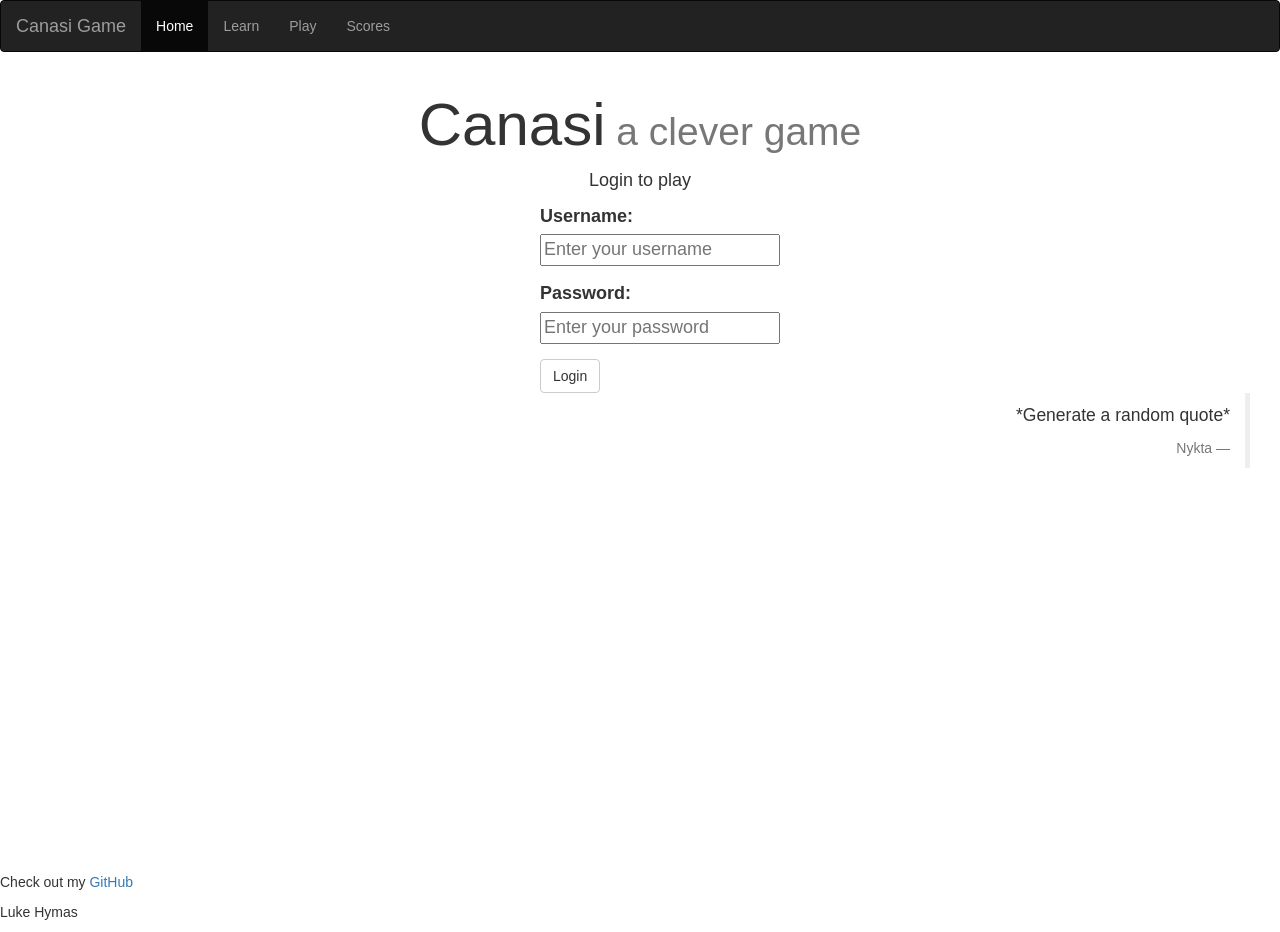
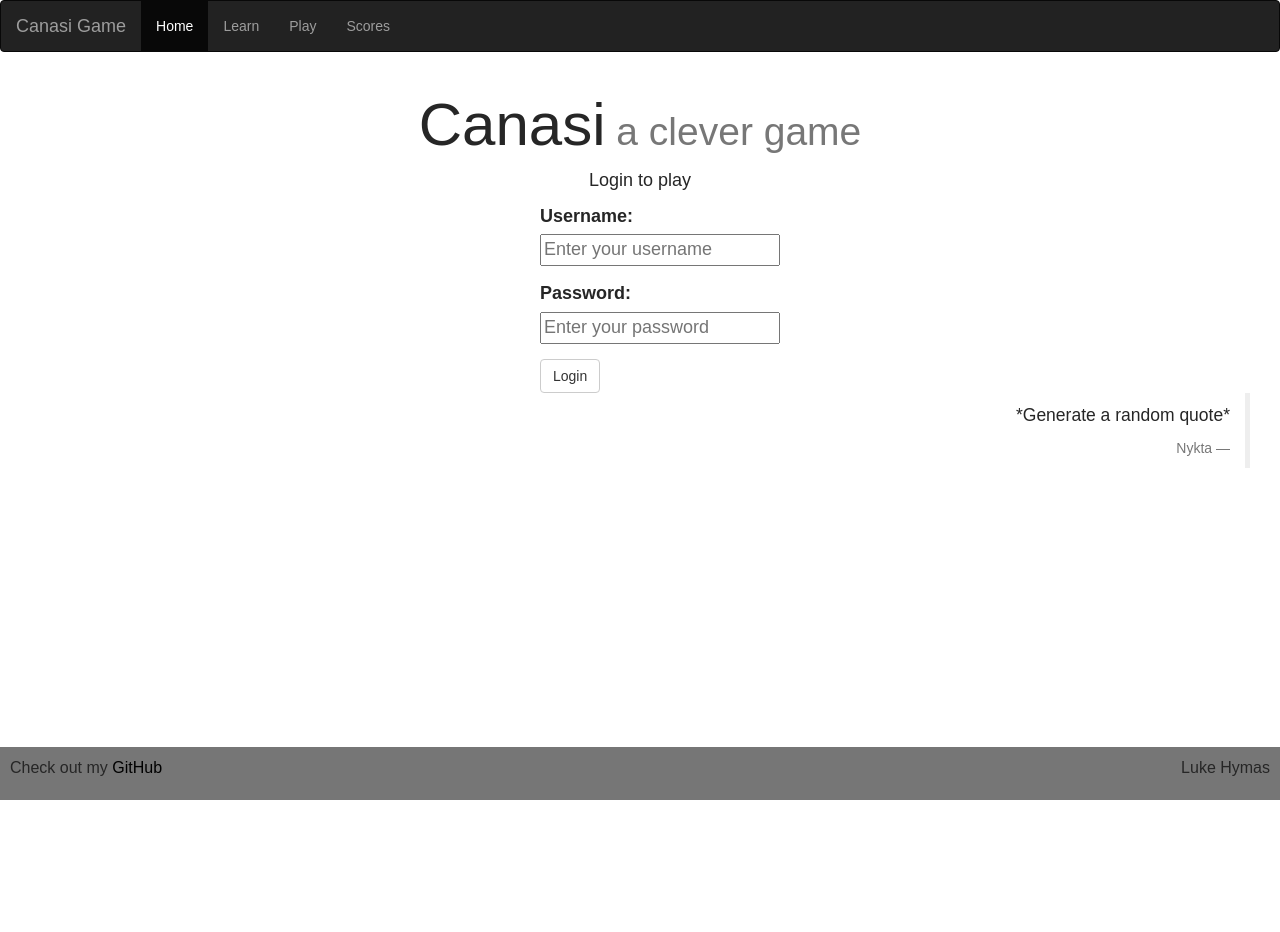
Before and after one commit to DatumWeb/Startup260, a website: page CanasiSite/canasi-html/index.html in a window 1280 px wide. After the commit the page ends 872 px from the top, so only its background shows below. Drawn offline with nearby package versions, Linux system fonts and the light colour scheme.

Commit message:
Finished Footer

```diff
--- a/CanasiSite/canasi-html/index.html
+++ b/CanasiSite/canasi-html/index.html
@@ -52,9 +52,9 @@
 
         </main>
 
-        <footer>
-            <p>Check out my <a href="https://github.com/DatumWeb/Startup260">GitHub</a></p>
-            <p>Luke Hymas</p>
+        <footer class="real-footer">
+            <p id="check-out">Check out my <a href="https://github.com/DatumWeb/Startup260" id="github-link">GitHub</a></p>
+            <p id="footer-name">Luke Hymas</p>
         </footer>
 
 
--- a/CanasiSite/canasi-html/main.css
+++ b/CanasiSite/canasi-html/main.css
@@ -10,6 +10,8 @@ main {
     justify-content: center;
     height: 100vh;
     font-size: large;
+    color: #262626;
+    overflow: hidden;
 }
 .navbar-center {
     display: flex;
@@ -32,3 +34,26 @@ main {
     align-items: center;
     justify-content: center;
 }
+
+.real-footer {
+    position: fixed;
+    bottom: 0;
+    left: 0;
+    width: 100%;
+    background-color: #767676;
+    padding: 10px;
+    display: flex;
+    justify-content: space-between;
+    align-items: center;
+    color: #262626;
+    font-size: medium;
+
+}
+
+#footer-name {
+    margin-left: auto;
+}
+
+#github-link {
+    color: black;
+}
```
Also changed, not shown: CanasiSite/canasi-html/game.html (+3 -3 lines), CanasiSite/canasi-html/learn.html (+3 -3 lines), CanasiSite/canasi-html/score.html (+3 -3 lines).
